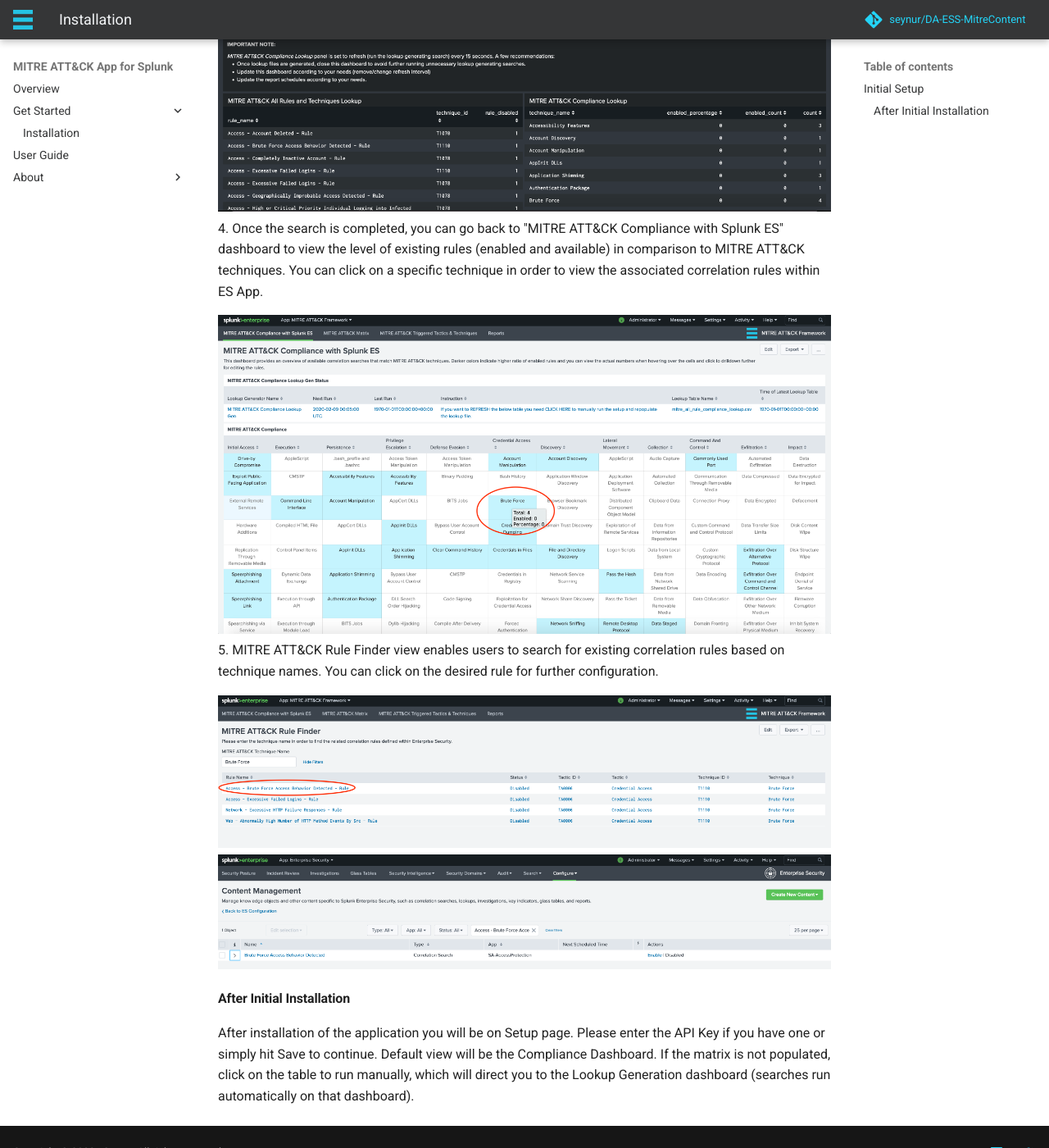
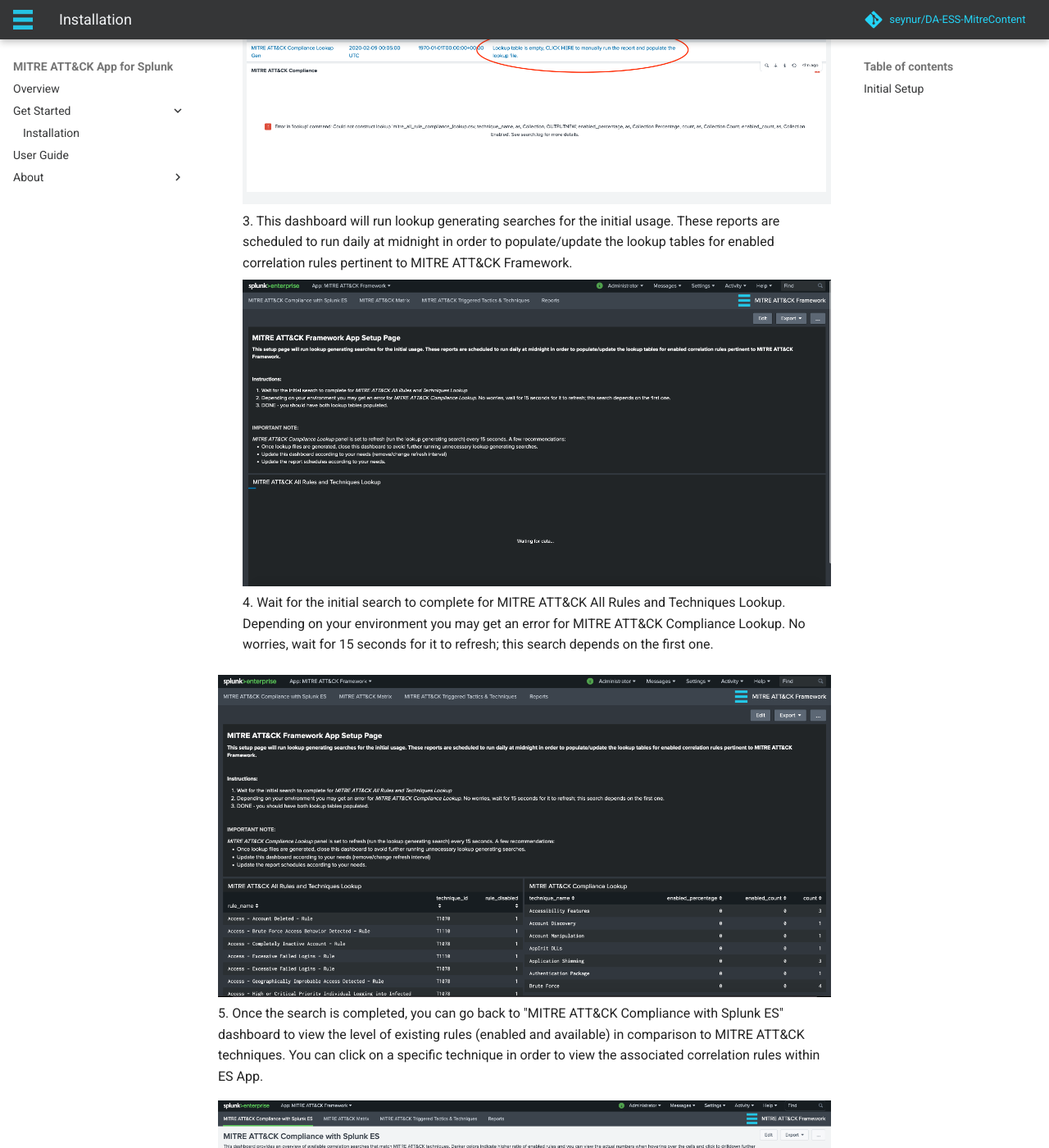
Before and after one commit to Oykucann/mitre-app-for-splunk-docs, an MkDocs documentation site: the page built from docs/installation.md, in a window 1280 px wide and 1400 px high, scrolled down 1585 px. Shown: the whole window at 82% size. Built offline with MkDocs 1.6.1 and Material for MkDocs 9.7.7, drawn with Linux system fonts in a browser that asks for light colours; comment, search, counter and statistics services are not loaded; the version menu is left out; some of the changed text lies outside the part shown.

Commit message:
add v2.4

````diff
--- a/docs/user_guide.md
+++ b/docs/user_guide.md
@@ -11,6 +11,7 @@
 * [How To Match a Correlation Search with Framework](#how-to-match-a-correlation-search-with-framework)
     - [Match with Analytic Story](#match-with-analytic-story)
     - [Match with Lookup](#match-with-lookup)
+* [How to integrate with Alert Manager](#how-to-integrate-with-alert-manager)
 
 ### MITRE ATT&CK Compliance with Splunk ES View
 Each cell containing a technique is colored based on the percentage of enabled correlation searches.
@@ -31,9 +32,9 @@
 
 
 ### MITRE ATT&CK Matrix View
-This dashboard/form has filtering options based on "**Event Time Range**" and "**Urgency**" level of Notable Events.  It provides and overview of triggered techniques within MITRE ATT&CK Matrix colored according to the "**Urgency**" level of Notable Events.
+This dashboard/form has filtering options based on "**Event Time Range**" and "**Urgency**" level and it provides and overview of triggered techniques within MITRE ATT&CK Matrix colored according to the "**Urgency**" level of Notable Events or Alert Manager populated index.
 
-You can click on the triggered technique which provides the drill-down functionality and opens up Enterprise Security App **Incident Review** view for further analysis/investigation.
+You can click on the triggered technique which provides the drill-down functionality.  Depending on your setup you will either drill-down via Enterprise Security App **Incident Review** view or Alert Manager **Incident Posture** for further analysis/investigation.
 
 ![triggered_techniques1]
 
@@ -41,7 +42,6 @@
 This dashboard/form provides an overview of triggered rules based on MITRE ATT&CK Tactics and Notable assets/identities.  This is an effort to provide a better visibility for a notable asset/identity journey through MITRE ATT&CK Framework.  The number of triggered Notable Events according to MITRE ATT&CK techniques are aggregated by Notable Assets where ``notable_asset`` is populated by ``src``, ``dest`` or ``user`` from related Data Models.
 
 Currently following panels are available:
-
 1. **Triggered Tactics by Notable Assets**: Shows an overview of number of triggered Notable Events according to MITRE ATT&CK tactics by Notable Assets.  This is provided in both Sankey Diagram and Table formats.
 2. **Triggered Tactics by Notable User**: Shows an overview of number of triggered Notable Events according to MITRE ATT&CK tactics by Notable User/Identity.  This is provided in both Sankey Diagram and Table formats.
 3. **Triggered Techniques by Tactic**: There's a separate panel for each MITRE ATT&CK Framework Tactic that shows details on triggered Technique, associated correlation rule name, and count of occurrences.
@@ -49,6 +49,11 @@
 ![triggered_techniques2]
 
 ### How To Match a Correlation Search with Framework
+In order to view a saved/correlation search integrated with the MITRE ATT&amp;CK Matrix, following tasks need to be completed.
+
+1. alert action (ES or Alert Manager) - triggered view TODO:
+2. associate rule with technique TODO:
+
 There are 2 ways to accomplish this task.
 
 1. [Match with Analytic Story](#match-with-analytic-story): Enable a new or existing *Analytic Story* to be tagged with the relevant *Correlation Search*
@@ -84,12 +89,28 @@
 
 2. Edit ``mitre_user_rule_technique_lookup.csv`` directly.
 
+__NOTE:__ The scheduled searches combine this lookup along with analytic stories and checks against existing saved/correlation searches in order to create ``mitre_all_rule_technique_lookup.csv``, which is used within the app.
+
+
 ----
-  __(1)__ Utilize **Map Rule to Technique** views
+__(1)__ Utilize **Map Rule to Technique** views
 
-  1. Go to   "**Configuration --> Map Rule to Technique**" from MITRE ATT&CK Framework App menu.  Initially it should appear something similar to following image.
+  * Go to "**Configuration --> Map Rule to Technique**" from MITRE ATT&CK Framework App menu.  Initially it should appear something similar to following image.
 
   ![map_rule_to_technique1]
+
+*__Panel Descriptions__*:
+
+  __Existing User Defined Mappings__: This panel displays the contents of user defined mappings and refreshed every 30 seconds to display updates.
+
+  __Newly Added User Defined Mapping__: This panel displays the newly selected rule-to-technique mapping which is added to the lookup table.
+
+  * Next, select the rule name form __Rule Name__ dropdown menu item and associate with technique IDs from __MITRE ATT&CK Technique__ multi-select then hit __Submit__.  Both panels will be updated accordingly.
+
+  ![map_rule_to_technique2]
+
+__Important NOTE__: If a rule name is already defined, this view does NOT add any mappings to the lookup in order to avoid duplicates.  You will see ``No results found`` message and will need to edit the lookup table manually.
+
 
 
 __(2)__ Edit ``mitre_user_rule_technique_lookup.csv`` directly.
@@ -103,7 +124,14 @@
 * ``rule_name`` : The rule name as it appears in ``savedsearches.conf`` (e.g. "Access - Excessive Failed Logins - Rule")
 * ``technique_id`` : MITRE ATT&CK Technique ID (e.g. T1078 for Valid Accounts) list separated by spaces
 
+### How to integrate with Alert Manager
+__NOTE__:This section is applicable for users who do not have Enterprise Security Application installed and would like to integrate with Alert Manager app.
 
+The Alert Manager application provides simple incident workflows in order to investigate fired alerts or notable events. For any correlation/saved search that is applicable as a MITRE ATT&amp;CK technique you need to select/add Alert Manager as a Splunk alert action.
+
+![alert_manager_action]
+
+__IMPORTANT NOTE__: In order to have drill-down working with Alert Manager seamlessly the ```Title``` must match the search name, therefore leaving it as (shown in the example screenshot) ```$name$``` instead of typing the search title/name is recommended.
 
 ----
 
@@ -118,3 +146,5 @@
 [lookup_editor1]: assets/img/lookup_editor1.png
 [map_rule_to_technique1]: assets/img/map_rule_to_technique1.png
 [map_rule_to_technique2]: assets/img/map_rule_to_technique2.png
+[map_rule_to_technique3]: assets/img/map_rule_to_technique3.png
+[alert_manager_action]: assets/img/alert_manager_action.png
--- a/snippets/initial_setup.md
+++ b/snippets/initial_setup.md
@@ -1,21 +1,29 @@
 Upon initial installation you will be on Compliance Dashboard.  If the matrix is not populated, click on the table row to run manually, which will direct you to the Setup dashboard (searches run automatically on that dashboard).
 
-1. Click on the table row.
+1.  This setup page will run lookup generating searches for the initial usage. These reports are scheduled to run daily at midnight in order to populate/update the lookup tables for enabled correlation rules pertinent to MITRE ATT&CK Framework.
 
-   ![setup1](assets/img/setup1.png)
-2. This setup page will run lookup generating searches for the initial usage. These reports are scheduled to run daily at midnight in order to populate/update the lookup tables for enabled correlation rules pertinent to MITRE ATT&CK Framework.
+    ![setup0]
+2. After the initial setup you will be on Compliance Dashboard.  If the matrix is not populated, click on the table row to run manually, which will direct you to the Lookup File Generation dashboard (searches run automatically on that dashboard).  Click on the table row.
 
-   ![setup2](assets/img/setup2.png)
-3. Wait for the initial search to complete for MITRE ATT&CK All Rules and Techniques Lookup.  Depending on your environment you may get an error for MITRE ATT&CK Compliance Lookup.  No worries, wait for 15 seconds for it to refresh; this search depends on the first one.
+     ![setup1]
+ 3. This dashboard will run lookup generating searches for the initial usage. These reports are scheduled to run daily at midnight in order to populate/update the lookup tables for enabled correlation rules pertinent to MITRE ATT&CK Framework.
 
-   ![setup3](assets/img/setup3.png)
-4. Once the search is completed, you can go back to "MITRE ATT&CK Compliance with Splunk ES" dashboard to view the level of existing rules (enabled and available) in comparison to MITRE ATT&CK techniques. You can click on a specific technique in order to view the associated correlation rules within ES App.
+    ![setup2]
+4. Wait for the initial search to complete for MITRE ATT&CK All Rules and Techniques Lookup.  Depending on your environment you may get an error for MITRE ATT&CK Compliance Lookup.  No worries, wait for 15 seconds for it to refresh; this search depends on the first one.
 
-   ![setup4](assets/img/setup4.png)
-5. MITRE ATT&CK Rule Finder view enables users to search for existing correlation rules based on technique names.  You can click on the desired rule for further configuration.
+   ![setup3]
+5. Once the search is completed, you can go back to "MITRE ATT&CK Compliance with Splunk ES" dashboard to view the level of existing rules (enabled and available) in comparison to MITRE ATT&CK techniques. You can click on a specific technique in order to view the associated correlation rules within ES App.
 
-   ![setup5](assets/img/setup5.png)
-   ![setup6](assets/img/setup6.png)
+  ![setup4]
+6. MITRE ATT&CK Rule Finder view enables users to search for existing correlation rules based on technique names.  You can click on the desired rule for further configuration.
 
-#### After Initial Installation
-After installation of the application you will be on Setup page.  Please enter the API Key if you have one or simply hit Save to continue.  Default view will be the Compliance Dashboard.  If the matrix is not populated, click on the table to run manually, which will direct you to the Lookup Generation dashboard (searches run automatically on that dashboard).
+   ![setup5]
+
+
+[setup0]: assets/img/setup0.png
+[setup1]: assets/img/setup1.png
+[setup2]: assets/img/setup2.png
+[setup3]: assets/img/setup3.png
+[setup4]: assets/img/setup4.png
+[setup5]: assets/img/setup5.png
+[setup6]: assets/img/setup6.png
````
Also changed, not shown: docs/index.md (+5 -0 lines), snippets/required_splunk_apps.md (+9 -0 lines), docs/assets/img/alert_manager_action.png (added), docs/assets/img/setup0.png (added), 1 other file.
